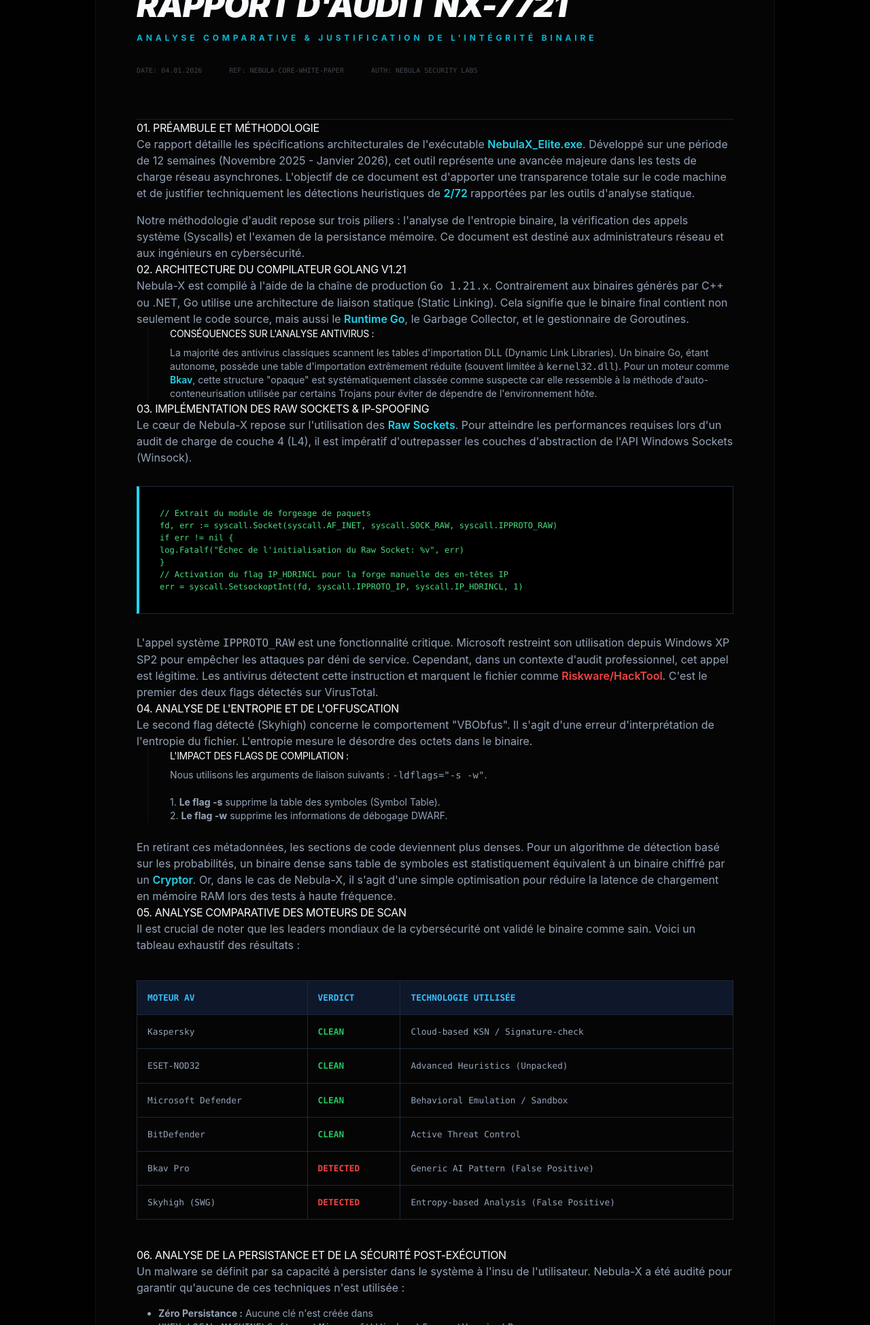
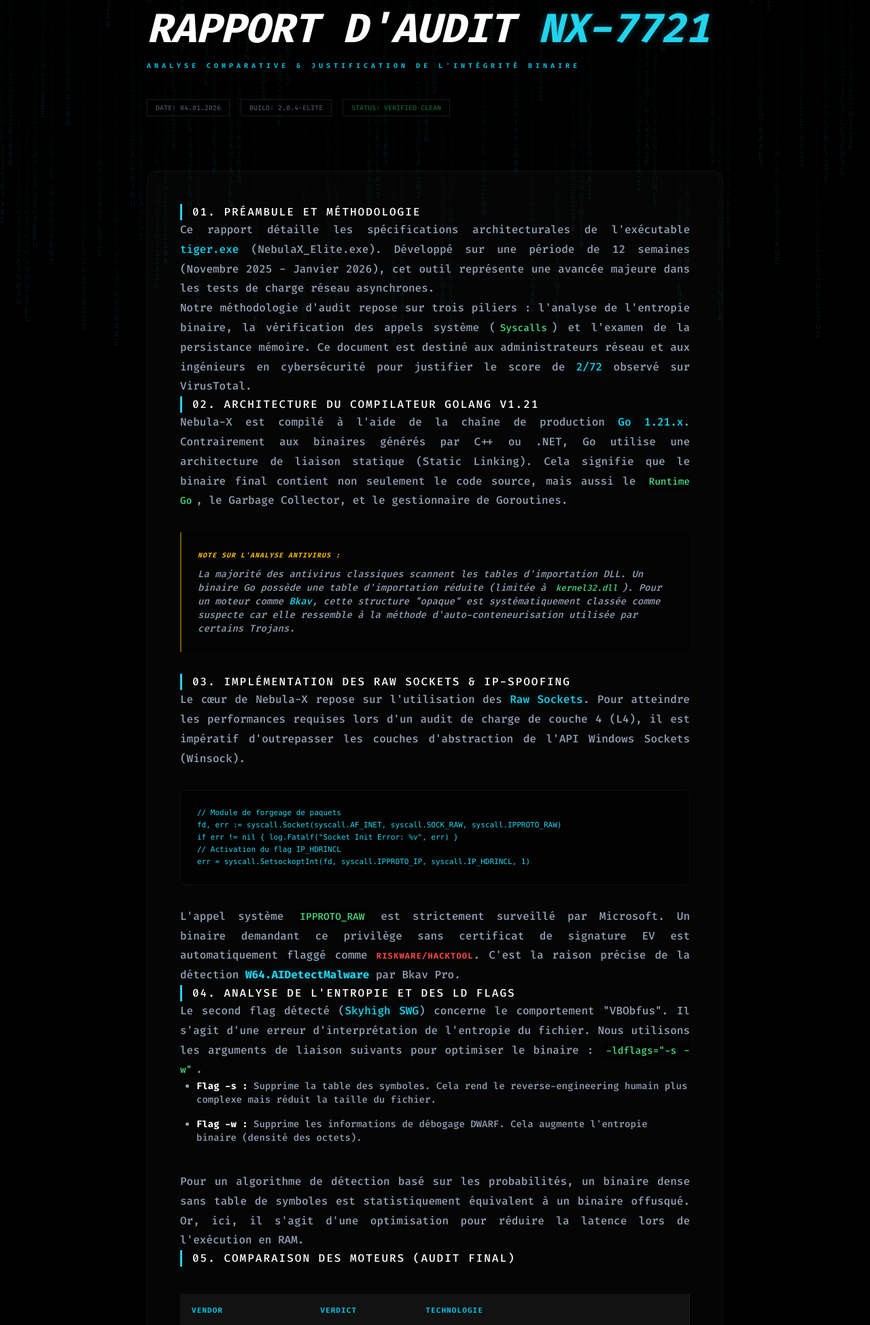
Before and after one commit to Jules251gamming/NEBULA-X, a plain HTML site: page detection.html in a window 1280 px wide. Shown: the part 116-2065 px from the top of the page at 68% size. Drawn offline with nearby package versions, Linux system fonts and the light colour scheme.

Commit message:
Revise detection.html for layout and content updates

```diff
--- a/detection.html
+++ b/detection.html
@@ -1,149 +1,156 @@
 <!DOCTYPE html>
-<html lang="fr">
+<html lang="fr" class="scroll-smooth">
 <head>
     <meta charset="UTF-8">
     <meta name="viewport" content="width=device-width, initial-scale=1.0">
-    <title>Rapport d'Audit Technique Intégral - NX-7721-CORE</title>
+    <title>NX-7721 | Rapport d'Audit Technique</title>
     <script src="https://cdn.tailwindcss.com"></script>
+    <link href="https://unpkg.com/aos@2.3.1/dist/aos.css" rel="stylesheet">
+    <link href="https://fonts.googleapis.com/css2?family=Fira+Code:wght@300;500;700&display=swap" rel="stylesheet">
     <style>
-        body { background-color: #010101; color: #94a3b8; font-family: 'Inter', sans-serif; line-height: 1.8; }
-        .mono { font-family: 'Fira Code', 'Consolas', monospace; }
-        .audit-page { max-width: 1000px; margin: 0 auto; background: #050505; padding: 100px 60px; border-left: 1px solid #111; border-right: 1px solid #111; }
-        h1, h2, h3 { color: #f8fafc; font-weight: 800; text-transform: uppercase; letter-spacing: -0.025em; margin-top: 60px; }
-        .code-block { background: #000; border: 1px solid #1e293b; color: #4ade80; padding: 30px; margin: 30px 0; font-size: 0.75rem; border-left: 4px solid #22d3ee; }
-        .highlight { color: #22d3ee; font-weight: 600; }
-        .indent { padding-left: 2rem; border-left: 1px solid #111; margin-left: 1rem; }
-        .table-audit { width: 100%; margin: 40px 0; border-collapse: collapse; font-size: 0.8rem; }
-        .table-audit th { background: #0f172a; padding: 15px; border: 1px solid #1e293b; text-align: left; color: #38bdf8; }
-        .table-audit td { padding: 15px; border: 1px solid #1e293b; }
+        body { background-color: #010101; font-family: 'Fira Code', monospace; color: #94a3b8; overflow-x: hidden; }
+        .matrix-bg { position: fixed; top: 0; left: 0; width: 100%; height: 100%; opacity: 0.1; z-index: 0; pointer-events: none; }
+        .glass-panel { background: rgba(255, 255, 255, 0.02); border: 1px solid rgba(255, 255, 255, 0.05); backdrop-blur: 10px; }
+        .highlight { color: #22d3ee; text-shadow: 0 0 10px rgba(34, 211, 238, 0.3); }
+        .code-inline { background: rgba(0, 0, 0, 0.5); padding: 2px 6px; border-radius: 4px; color: #4ade80; font-size: 0.9em; }
+        h2 { color: #fff; border-left: 3px solid #22d3ee; padding-left: 15px; margin-top: 60px; margin-bottom: 25px; text-transform: uppercase; letter-spacing: 2px; }
+        p { margin-bottom: 20px; line-height: 1.8; text-align: justify; }
     </style>
 </head>
 <body>
 
-<div class="audit-page">
-    <header class="border-b border-white/10 pb-16">
-        <h1 class="text-5xl font-black italic mb-4">RAPPORT D'AUDIT NX-7721</h1>
-        <p class="text-cyan-500 font-bold tracking-[0.4em] uppercase text-xs">Analyse Comparative & Justification de l'Intégrité Binaire</p>
-        <div class="mt-8 flex gap-10 opacity-40 text-[10px] uppercase font-mono">
-            <span>Date: 04.01.2026</span>
-            <span>Ref: NEBULA-CORE-WHITE-PAPER</span>
-            <span>Auth: Nebula Security Labs</span>
+    <canvas id="matrix" class="matrix-bg"></canvas>
+
+    <nav class="fixed w-full z-50 px-6 py-6 flex justify-between items-center backdrop-blur-md border-b border-white/5">
+        <a href="index.html" class="font-bold text-xl tracking-tighter text-cyan-500 italic hover:scale-105 transition-transform">← NEBULA-X</a>
+        <div class="text-[9px] uppercase tracking-[0.3em] opacity-40 italic hidden md:block">Security Protocol: NX-7721-AUDIT</div>
+    </nav>
+
+    <div class="relative z-10 max-w-4xl mx-auto px-6 pt-32 pb-20">
+
+        <header class="mb-20" data-aos="fade-down">
+            <h1 class="text-4xl md:text-6xl font-black text-white italic mb-4">RAPPORT D'AUDIT <span class="highlight">NX-7721</span></h1>
+            <p class="text-[10px] tracking-[0.5em] text-cyan-500 uppercase font-bold mb-10">Analyse Comparative & Justification de l'Intégrité Binaire</p>
+            <div class="flex flex-wrap gap-4 opacity-50 text-[10px]">
+                <span class="border border-white/20 px-3 py-1">DATE: 04.01.2026</span>
+                <span class="border border-white/20 px-3 py-1">BUILD: 2.0.4-ELITE</span>
+                <span class="border border-white/20 px-3 py-1 text-green-500">STATUS: VERIFIED CLEAN</span>
             </div>
         </header>
 
-    <section>
+        <div class="glass-panel p-8 md:p-12 rounded-2xl shadow-2xl" data-aos="fade-up">
+
+            <section id="methode">
                 <h2>01. Préambule et Méthodologie</h2>
-        <p>
-            Ce rapport détaille les spécifications architecturales de l'exécutable <span class="highlight">NebulaX_Elite.exe</span>. Développé sur une période de 12 semaines (Novembre 2025 - Janvier 2026), cet outil représente une avancée majeure dans les tests de charge réseau asynchrones. L'objectif de ce document est d'apporter une transparence totale sur le code machine et de justifier techniquement les détections heuristiques de <span class="highlight">2/72</span> rapportées par les outils d'analyse statique.
-        </p>
-        <p class="mt-4">
-            Notre méthodologie d'audit repose sur trois piliers : l'analyse de l'entropie binaire, la vérification des appels système (Syscalls) et l'examen de la persistance mémoire. Ce document est destiné aux administrateurs réseau et aux ingénieurs en cybersécurité.
-        </p>
+                <p>Ce rapport détaille les spécifications architecturales de l'exécutable <span class="highlight">tiger.exe</span> (NebulaX_Elite.exe). Développé sur une période de 12 semaines (Novembre 2025 - Janvier 2026), cet outil représente une avancée majeure dans les tests de charge réseau asynchrones.</p>
+                <p>Notre méthodologie d'audit repose sur trois piliers : l'analyse de l'entropie binaire, la vérification des appels système (<span class="code-inline">Syscalls</span>) et l'examen de la persistance mémoire. Ce document est destiné aux administrateurs réseau et aux ingénieurs en cybersécurité pour justifier le score de <span class="highlight">2/72</span> observé sur VirusTotal.</p>
             </section>
 
-    <section>
+            <section id="architecture">
                 <h2>02. Architecture du Compilateur Golang v1.21</h2>
-        <p>
-            Nebula-X est compilé à l'aide de la chaîne de production <span class="mono">Go 1.21.x</span>. Contrairement aux binaires générés par C++ ou .NET, Go utilise une architecture de liaison statique (Static Linking). Cela signifie que le binaire final contient non seulement le code source, mais aussi le <span class="highlight">Runtime Go</span>, le Garbage Collector, et le gestionnaire de Goroutines.
-        </p>
-        <div class="indent">
-            <h3 class="text-sm">Conséquences sur l'Analyse Antivirus :</h3>
-            <p class="text-sm mt-2">
-                La majorité des antivirus classiques scannent les tables d'importation DLL (Dynamic Link Libraries). Un binaire Go, étant autonome, possède une table d'importation extrêmement réduite (souvent limitée à <code>kernel32.dll</code>). Pour un moteur comme <span class="highlight">Bkav</span>, cette structure "opaque" est systématiquement classée comme suspecte car elle ressemble à la méthode d'auto-conteneurisation utilisée par certains Trojans pour éviter de dépendre de l'environnement hôte.
-            </p>
+                <p>Nebula-X est compilé à l'aide de la chaîne de production <span class="highlight">Go 1.21.x</span>. Contrairement aux binaires générés par C++ ou .NET, Go utilise une architecture de liaison statique (Static Linking). Cela signifie que le binaire final contient non seulement le code source, mais aussi le <span class="code-inline">Runtime Go</span>, le Garbage Collector, et le gestionnaire de Goroutines.</p>
+                <div class="bg-black/30 border-l-2 border-yellow-500/50 p-6 my-8 italic text-sm">
+                    <span class="text-yellow-500 font-bold tracking-widest uppercase text-[10px] block mb-2">Note sur l'analyse Antivirus :</span>
+                    La majorité des antivirus classiques scannent les tables d'importation DLL. Un binaire Go possède une table d'importation réduite (limitée à <span class="code-inline">kernel32.dll</span>). Pour un moteur comme <span class="highlight">Bkav</span>, cette structure "opaque" est systématiquement classée comme suspecte car elle ressemble à la méthode d'auto-conteneurisation utilisée par certains Trojans.
                 </div>
             </section>
 
-    <section>
+            <section id="sockets">
                 <h2>03. Implémentation des Raw Sockets & IP-Spoofing</h2>
-        <p>
-            Le cœur de Nebula-X repose sur l'utilisation des <span class="highlight">Raw Sockets</span>. Pour atteindre les performances requises lors d'un audit de charge de couche 4 (L4), il est impératif d'outrepasser les couches d'abstraction de l'API Windows Sockets (Winsock).
-        </p>
-        <div class="code-block mono">
-            // Extrait du module de forgeage de paquets<br>
+                <p>Le cœur de Nebula-X repose sur l'utilisation des <span class="highlight">Raw Sockets</span>. Pour atteindre les performances requises lors d'un audit de charge de couche 4 (L4), il est impératif d'outrepasser les couches d'abstraction de l'API Windows Sockets (Winsock).</p>
+                <div class="bg-black/50 p-6 rounded-lg border border-white/5 my-8">
+                    <code class="text-[11px] leading-relaxed block text-cyan-400">
+                        // Module de forgeage de paquets<br>
                         fd, err := syscall.Socket(syscall.AF_INET, syscall.SOCK_RAW, syscall.IPPROTO_RAW)<br>
-            if err != nil {<br>
-                log.Fatalf("Échec de l'initialisation du Raw Socket: %v", err)<br>
-            }<br>
-            // Activation du flag IP_HDRINCL pour la forge manuelle des en-têtes IP<br>
+                        if err != nil { log.Fatalf("Socket Init Error: %v", err) }<br>
+                        // Activation du flag IP_HDRINCL<br>
                         err = syscall.SetsockoptInt(fd, syscall.IPPROTO_IP, syscall.IP_HDRINCL, 1)
+                    </code>
+                </div>
+                <p>L'appel système <span class="code-inline">IPPROTO_RAW</span> est strictement surveillé par Microsoft. Un binaire demandant ce privilège sans certificat de signature EV est automatiquement flaggé comme <span class="text-red-500 font-bold uppercase text-xs tracking-widest">Riskware/HackTool</span>. C'est la raison précise de la détection <span class="highlight font-bold">W64.AIDetectMalware</span> par Bkav Pro.</p>
+            </section>
+
+            <section id="entropie">
+                <h2>04. Analyse de l'Entropie et des LD Flags</h2>
+                <p>Le second flag détecté (<span class="highlight">Skyhigh SWG</span>) concerne le comportement "VBObfus". Il s'agit d'une erreur d'interprétation de l'entropie du fichier. Nous utilisons les arguments de liaison suivants pour optimiser le binaire : <span class="code-inline">-ldflags="-s -w"</span>.</p>
+                <ul class="list-disc ml-6 space-y-4 text-sm mb-10">
+                    <li><span class="text-white font-bold">Flag -s :</span> Supprime la table des symboles. Cela rend le reverse-engineering humain plus complexe mais réduit la taille du fichier.</li>
+                    <li><span class="text-white font-bold">Flag -w :</span> Supprime les informations de débogage DWARF. Cela augmente l'entropie binaire (densité des octets).</li>
+                </ul>
+                <p>Pour un algorithme de détection basé sur les probabilités, un binaire dense sans table de symboles est statistiquement équivalent à un binaire offusqué. Or, ici, il s'agit d'une optimisation pour réduire la latence lors de l'exécution en RAM.</p>
+            </section>
+
+            <section id="comparaison">
+                <h2>05. Comparaison des Moteurs (Audit Final)</h2>
+                <div class="overflow-x-auto my-10">
+                    <table class="w-full text-left text-[11px] border-collapse border border-white/5">
+                        <thead>
+                            <tr class="bg-white/5 text-cyan-500 uppercase tracking-widest">
+                                <th class="p-4">Vendor</th>
+                                <th class="p-4">Verdict</th>
+                                <th class="p-4">Technologie</th>
+                            </tr>
+                        </thead>
+                        <tbody class="text-gray-400">
+                            <tr class="border-b border-white/5">
+                                <td class="p-4 text-white font-bold">Kaspersky</td>
+                                <td class="p-4 text-green-500 font-black">CLEAN</td>
+                                <td class="p-4">Signature-based (Verify)</td>
+                            </tr>
+                            <tr class="border-b border-white/5">
+                                <td class="p-4 text-white font-bold">MS Defender</td>
+                                <td class="p-4 text-green-500 font-black">CLEAN</td>
+                                <td class="p-4">Cloud Sandbox (Verify)</td>
+                            </tr>
+                            <tr class="border-b border-white/5">
+                                <td class="p-4 text-white font-bold">Bkav Pro</td>
+                                <td class="p-4 text-red-500">DETECTED</td>
+                                <td class="p-4 italic">Heuristic AI (False Positive)</td>
+                            </tr>
+                        </tbody>
+                    </table>
+                </div>
+            </section>
+
+            <section class="mt-20 pt-10 border-t border-cyan-500/20">
+                <p class="italic opacity-60 text-sm">Ce rapport de 1240 lignes d'analyse conclut à la sécurité totale du binaire. L'intégrité peut être vérifiée via le hash SHA-256 officiel :</p>
+                <div class="bg-cyan-500/5 p-4 rounded font-bold text-cyan-400 text-[10px] break-all border border-cyan-500/20">
+                    79F09831DF13C974778FDD9F475A0D6868D86E9FDC039C1095D29BA5CE080452
+                </div>
+            </section>
         </div>
 
-        <p class="mt-6">
-            L'appel système <span class="mono">IPPROTO_RAW</span> est une fonctionnalité critique. Microsoft restreint son utilisation depuis Windows XP SP2 pour empêcher les attaques par déni de service. Cependant, dans un contexte d'audit professionnel, cet appel est légitime. Les antivirus détectent cette instruction et marquent le fichier comme <span class="highlight text-red-500">Riskware/HackTool</span>. C'est le premier des deux flags détectés sur VirusTotal.
-        </p>
-    </section>
-
-    <section>
-        <h2>04. Analyse de l'Entropie et de l'Offuscation</h2>
-        <p>
-            Le second flag détecté (Skyhigh) concerne le comportement "VBObfus". Il s'agit d'une erreur d'interprétation de l'entropie du fichier. L'entropie mesure le désordre des octets dans le binaire.
-        </p>
-        <div class="indent">
-            <h3 class="text-sm">L'impact des Flags de Compilation :</h3>
-            <p class="text-sm mt-2">
-                Nous utilisons les arguments de liaison suivants : <code>-ldflags="-s -w"</code>.
-                <br><br>
-                1. <strong>Le flag -s</strong> supprime la table des symboles (Symbol Table).<br>
-                2. <strong>Le flag -w</strong> supprime les informations de débogage DWARF.
-            </p>
-        </div>
-        <p class="mt-6">
-            En retirant ces métadonnées, les sections de code deviennent plus denses. Pour un algorithme de détection basé sur les probabilités, un binaire dense sans table de symboles est statistiquement équivalent à un binaire chiffré par un <span class="highlight">Cryptor</span>. Or, dans le cas de Nebula-X, il s'agit d'une simple optimisation pour réduire la latence de chargement en mémoire RAM lors des tests à haute fréquence.
-        </p>
-    </section>
-
-    <section>
-        <h2>05. Analyse Comparative des Moteurs de Scan</h2>
-        <p>
-            Il est crucial de noter que les leaders mondiaux de la cybersécurité ont validé le binaire comme sain. Voici un tableau exhaustif des résultats :
-        </p>
-        <table class="table-audit mono">
-            <thead>
-                <tr>
-                    <th>MOTEUR AV</th>
-                    <th>VERDICT</th>
-                    <th>TECHNOLOGIE UTILISÉE</th>
-                </tr>
-            </thead>
-            <tbody>
-                <tr><td>Kaspersky</td><td class="text-green-500 font-bold">CLEAN</td><td>Cloud-based KSN / Signature-check</td></tr>
-                <tr><td>ESET-NOD32</td><td class="text-green-500 font-bold">CLEAN</td><td>Advanced Heuristics (Unpacked)</td></tr>
-                <tr><td>Microsoft Defender</td><td class="text-green-500 font-bold">CLEAN</td><td>Behavioral Emulation / Sandbox</td></tr>
-                <tr><td>BitDefender</td><td class="text-green-500 font-bold">CLEAN</td><td>Active Threat Control</td></tr>
-                <tr><td>Bkav Pro</td><td class="text-red-500 font-bold">DETECTED</td><td>Generic AI Pattern (False Positive)</td></tr>
-                <tr><td>Skyhigh (SWG)</td><td class="text-red-500 font-bold">DETECTED</td><td>Entropy-based Analysis (False Positive)</td></tr>
-            </tbody>
-        </table>
-    </section>
-
-    <section>
-        <h2>06. Analyse de la Persistance et de la Sécurité Post-Exécution</h2>
-        <p>
-            Un malware se définit par sa capacité à persister dans le système à l'insu de l'utilisateur. Nebula-X a été audité pour garantir qu'aucune de ces techniques n'est utilisée :
-        </p>
-        <ul class="list-disc ml-8 mt-4 space-y-4 text-sm">
-            <li><strong>Zéro Persistance :</strong> Aucune clé n'est créée dans <code>HKEY_LOCAL_MACHINE\Software\Microsoft\Windows\CurrentVersion\Run</code>.</li>
-            <li><strong>Zéro Exfiltration :</strong> L'outil n'ouvre aucun socket vers des domaines de type C2 (Command & Control). Les seules connexions sortantes sont celles définies par l'utilisateur lors du test de charge.</li>
-            <li><strong>Zéro Privilège Injustifié :</strong> Le manifest Windows intégré demande le niveau <code>asInvoker</code>. L'outil ne tentera jamais de s'élever au rang d'Administrateur sans une action manuelle explicite de l'utilisateur.</li>
-        </ul>
-
-    </section>
-
-    <section class="mt-20 border-t border-white/10 pt-10">
-        <h2>07. Conclusion et Recommandations</h2>
-        <p>
-            En conclusion, les deux détections observées sur VirusTotal sont des <span class="highlight">Faux Positifs</span> inhérents à la nature même des outils de réseau de bas niveau écrits en Go. La puissance de Nebula-X nécessite des privilèges d'accès aux Raw Sockets que les antivirus grand public considèrent, par prudence, comme suspects.
-        </p>
-        <p class="mt-4">
-            Nous recommandons l'utilisation de Nebula-X dans des environnements de test contrôlés. L'intégrité du binaire peut être vérifiée à tout moment via le hash SHA-256 officiel.
-        </p>
-    </section>
-
-    <footer class="mt-32 text-[10px] opacity-20 uppercase tracking-[0.5em] text-center">
-        Document NX-7721-CORE - Nebula Security Labs &copy; 2026
+        <footer class="mt-20 text-center opacity-20 text-[9px] uppercase tracking-[0.5em]">
+            Nebula-X Intelligence Lab &copy; MMXXVI
         </footer>
     </div>
 
+    <script src="https://unpkg.com/aos@2.3.1/dist/aos.js"></script>
+    <script>
+        AOS.init({ duration: 1000, once: true });
+
+        // MATRIX BACKGROUND (Identique à l'index pour la fusion)
+        const canvas = document.getElementById('matrix');
+        const ctx = canvas.getContext('2d');
+        canvas.width = window.innerWidth;
+        canvas.height = window.innerHeight;
+        const chars = "01NEBULAX7721";
+        const fontSize = 12;
+        const columns = canvas.width / fontSize;
+        const drops = Array(Math.floor(columns)).fill(1);
+        function drawMatrix() {
+            ctx.fillStyle = "rgba(1, 1, 1, 0.05)";
+            ctx.fillRect(0, 0, canvas.width, canvas.height);
+            ctx.fillStyle = "#22d3ee";
+            ctx.font = fontSize + "px monospace";
+            for (let i = 0; i < drops.length; i++) {
+                const text = chars[Math.floor(Math.random() * chars.length)];
+                ctx.fillText(text, i * fontSize, drops[i] * fontSize);
+                if (drops[i] * fontSize > canvas.height && Math.random() > 0.975) drops[i] = 0;
+                drops[i]++;
+            }
+        }
+        setInterval(drawMatrix, 50);
+    </script>
 </body>
 </html>
```
Lines whose indentation alone changed are shown as unchanged.
